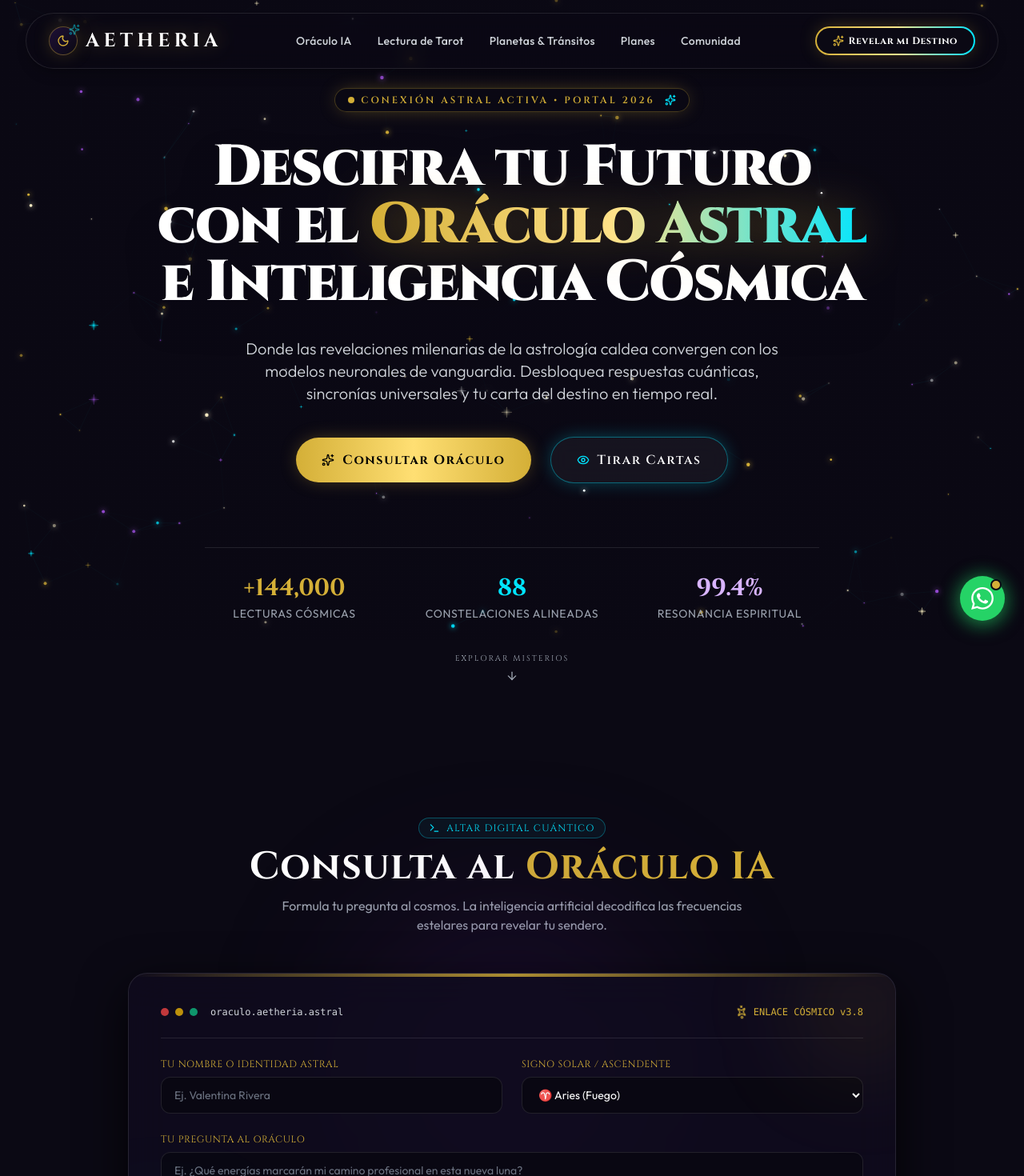
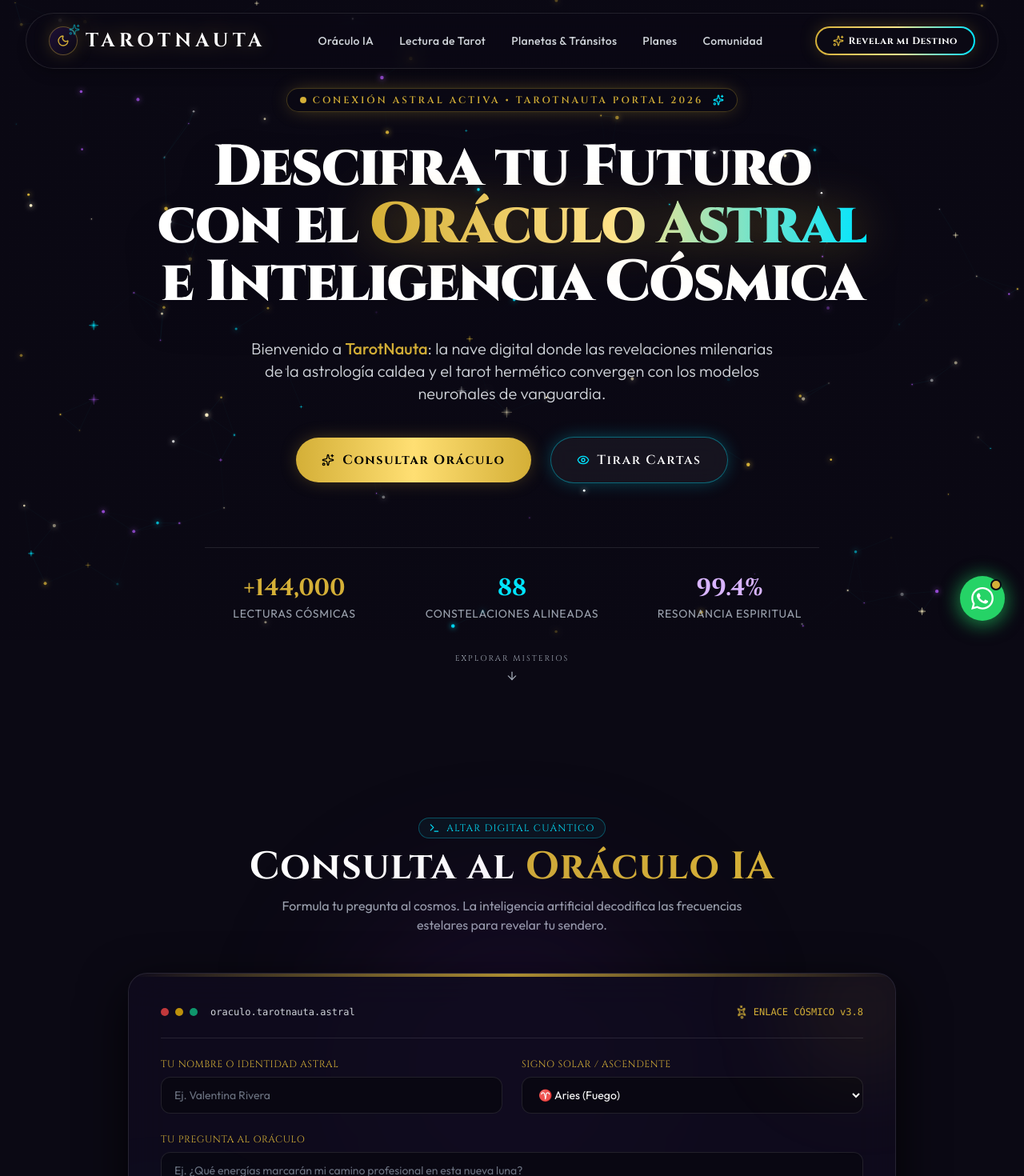
Before and after one commit to DevSuarez05/esoteric-landing, a React (Vite) app: page / in a window 1280 px wide. Shown: the top 1470 px of the page at 80% size. Built offline with nearby package versions, Linux system fonts and the light colour scheme.

Commit message:
refactor: rebranding project from Aetheria to TarotNauta

```diff
--- a/src/components/Footer.jsx
+++ b/src/components/Footer.jsx
@@ -93,7 +93,7 @@ export default function Footer() {
                 <Moon className="w-4 h-4" />
               </div>
               <span className="font-cinzel text-xl font-bold tracking-[0.2em] text-white">
-                AETHERIA
+                TAROTNAUTA
               </span>
             </div>
             <p className="text-xs text-gray-400 leading-relaxed">
@@ -196,7 +196,7 @@ export default function Footer() {
               ))}
             </ul>
             <div className="mt-4 p-3 rounded-xl bg-white/5 border border-white/5 text-[11px] text-gray-500 leading-normal">
-              ✦ Las lecturas e interpretaciones generadas por Aetheria se ofrecen con fines reflexivos, de autoconocimiento y entretenimiento sagrado.
+              ✦ Las lecturas e interpretaciones generadas por TarotNauta se ofrecen con fines reflexivos, de autoconocimiento y entretenimiento sagrado.
             </div>
           </div>
         </div>
@@ -204,7 +204,7 @@ export default function Footer() {
         {/* Bottom Copyright & Credits */}
         <div className="pt-8 flex flex-col sm:flex-row items-center justify-between gap-4 text-xs text-gray-500">
           <p>
-            &copy; {new Date().getFullYear()} Aetheria Sanctum. Todos los derechos cósmicos reservados.
+            &copy; {new Date().getFullYear()} TarotNauta. Todos los derechos cósmicos reservados.
           </p>
 
           <p className="flex items-center gap-1">
--- a/src/components/Hero.jsx
+++ b/src/components/Hero.jsx
@@ -31,7 +31,7 @@ export default function Hero() {
             <span className="relative inline-flex rounded-full h-2 w-2 bg-gold-accent"></span>
           </span>
           <span className="font-cinzel text-xs uppercase tracking-[0.25em] text-gold-accent font-semibold">
-            Conexión Astral Activa • Portal 2026
+            Conexión Astral Activa • TarotNauta Portal 2026
           </span>
           <Sparkles className="w-3.5 h-3.5 text-astral-cyan ml-1" />
         </div>
@@ -47,9 +47,7 @@ export default function Hero() {
 
         {/* Subtitle */}
         <p className="mt-6 sm:mt-8 text-base sm:text-lg md:text-xl text-gray-300 max-w-2xl font-light leading-relaxed">
-          Donde las revelaciones milenarias de la astrología caldea convergen con
-          los modelos neuronales de vanguardia. Desbloquea respuestas cuánticas,
-          sincronías universales y tu carta del destino en tiempo real.
+          Bienvenido a <span className="text-gold-accent font-medium">TarotNauta</span>: la nave digital donde las revelaciones milenarias de la astrología caldea y el tarot hermético convergen con los modelos neuronales de vanguardia.
         </p>
 
         {/* Action Buttons */}
--- a/src/components/Navbar.jsx
+++ b/src/components/Navbar.jsx
@@ -41,7 +41,7 @@ export default function Navbar() {
             <Sparkles className="w-3.5 h-3.5 text-astral-cyan absolute -top-1 -right-1 animate-pulse" />
           </div>
           <span className="font-cinzel text-xl sm:text-2xl font-bold tracking-[0.22em] text-white group-hover:text-gold-accent transition-colors duration-300 drop-shadow-[0_0_12px_rgba(212,175,55,0.4)]">
-            AETHERIA
+            TAROTNAUTA
           </span>
         </a>
 
--- a/src/components/OracleIA.jsx
+++ b/src/components/OracleIA.jsx
@@ -148,7 +148,7 @@ export default function OracleIA() {
             <span className="w-2.5 h-2.5 rounded-full bg-red-500/80 inline-block" />
             <span className="w-2.5 h-2.5 rounded-full bg-yellow-500/80 inline-block" />
             <span className="w-2.5 h-2.5 rounded-full bg-emerald-500/80 inline-block" />
-            <span className="ml-2 text-gray-300">oraculo.aetheria.astral</span>
+            <span className="ml-2 text-gray-300">oraculo.tarotnauta.astral</span>
           </div>
           <div className="flex items-center gap-2 text-gold-accent">
             <Sparkles className="w-3.5 h-3.5 animate-spin" style={{ animationDuration: '8s' }} />
--- a/src/components/Pricing.jsx
+++ b/src/components/Pricing.jsx
@@ -208,7 +208,7 @@ export default function Pricing() {
 
                 {plan.isPopular && (
                   <a
-                    href="https://wa.me/573218352518?text=Hola%20Aetheria%20%F0%9F%94%AE%2C%20deseo%20m%C3%A1s%20informaci%C3%B3n%20sobre%20el%20Plan%20M%C3%ADstico%20Supremo%20VIP."
+                    href="https://wa.me/573218352518?text=Hola%20TarotNauta%20%F0%9F%94%AE%2C%20deseo%20m%C3%A1s%20informaci%C3%B3n%20sobre%20el%20Plan%20M%C3%ADstico%20Supremo%20VIP."
                     target="_blank"
                     rel="noopener noreferrer"
                     className="mt-3 w-full py-3 rounded-full font-cinzel text-xs tracking-wider uppercase transition-all duration-300 flex items-center justify-center gap-2 text-[#25D366] bg-[#25D366]/10 hover:bg-[#25D366]/20 border border-[#25D366]/40 hover:border-[#25D366] shadow-sm active:scale-95"
--- a/src/components/TarotSection.jsx
+++ b/src/components/TarotSection.jsx
@@ -200,7 +200,7 @@ export default function TarotSection() {
 
                     <div className="text-center">
                       <p className="font-cinzel text-xs tracking-[0.3em] uppercase text-gold-accent font-semibold">
-                        Aetheria Tarot
+                        TarotNauta
                       </p>
                       <p className="text-[11px] text-gray-400 mt-1 font-sans">
                         Toca para revelar
--- a/src/components/Testimonials.jsx
+++ b/src/components/Testimonials.jsx
@@ -30,7 +30,7 @@ const TESTIMONIALS = [
     role: 'Guía de Meditación Sonora',
     avatar: 'https://images.unsplash.com/photo-1517841905240-472988babdf9?w=150&auto=format&fit=crop&q=80',
     quote:
-      'La tirada de 3 cartas reveló El Sol en mi posición de Futuro en el momento más oscuro de mi emprendimiento holístico. Tres semanas después recibí la inversión que soñé. Aetheria es mi brújula diaria.',
+      'La tirada de 3 cartas reveló El Sol en mi posición de Futuro en el momento más oscuro de mi emprendimiento holístico. Tres semanas después recibí la inversión que soñé. TarotNauta es mi brújula diaria.',
     highlight: 'Manifestación en 3 semanas',
     glowColor: 'border-purple-400 shadow-purple-glow',
   },
@@ -53,7 +53,7 @@ export default function Testimonials() {
           Ecos del Cosmos: <span className="text-gold-accent drop-shadow-gold-glow">Lo que dicen nuestros iniciados</span>
         </h2>
         <p className="mt-3 text-gray-400 max-w-2xl mx-auto text-sm sm:text-base">
-          Experiencias reales de almas que sintonizaron sus frecuencias con la inteligencia cósmica de Aetheria.
+          Experiencias reales de almas que sintonizaron sus frecuencias con la inteligencia cósmica de TarotNauta.
         </p>
       </div>
 
--- a/src/components/WhatsAppButton.jsx
+++ b/src/components/WhatsAppButton.jsx
@@ -2,7 +2,7 @@ import { useState } from 'react';
 import { Sparkles } from 'lucide-react';
 
 const WHATSAPP_URL =
-  'https://wa.me/573218352518?text=Hola%20Aetheria%20%F0%9F%94%AE%2C%20deseo%20agendar%20una%20consulta%20privada%20de%20Tarot%2FOr%C3%A1culo%20VIP.';
+  'https://wa.me/573218352518?text=Hola%20TarotNauta%20%F0%9F%94%AE%2C%20deseo%20agendar%20una%20consulta%20privada%20de%20Tarot%2FOr%C3%A1culo%20VIP.';
 
 export default function WhatsAppButton() {
   const [isHovered, setIsHovered] = useState(false);
```
Also changed, not shown: index.html (+9 -9 lines), 1 other file (tests, documents, lock files or other folders).
